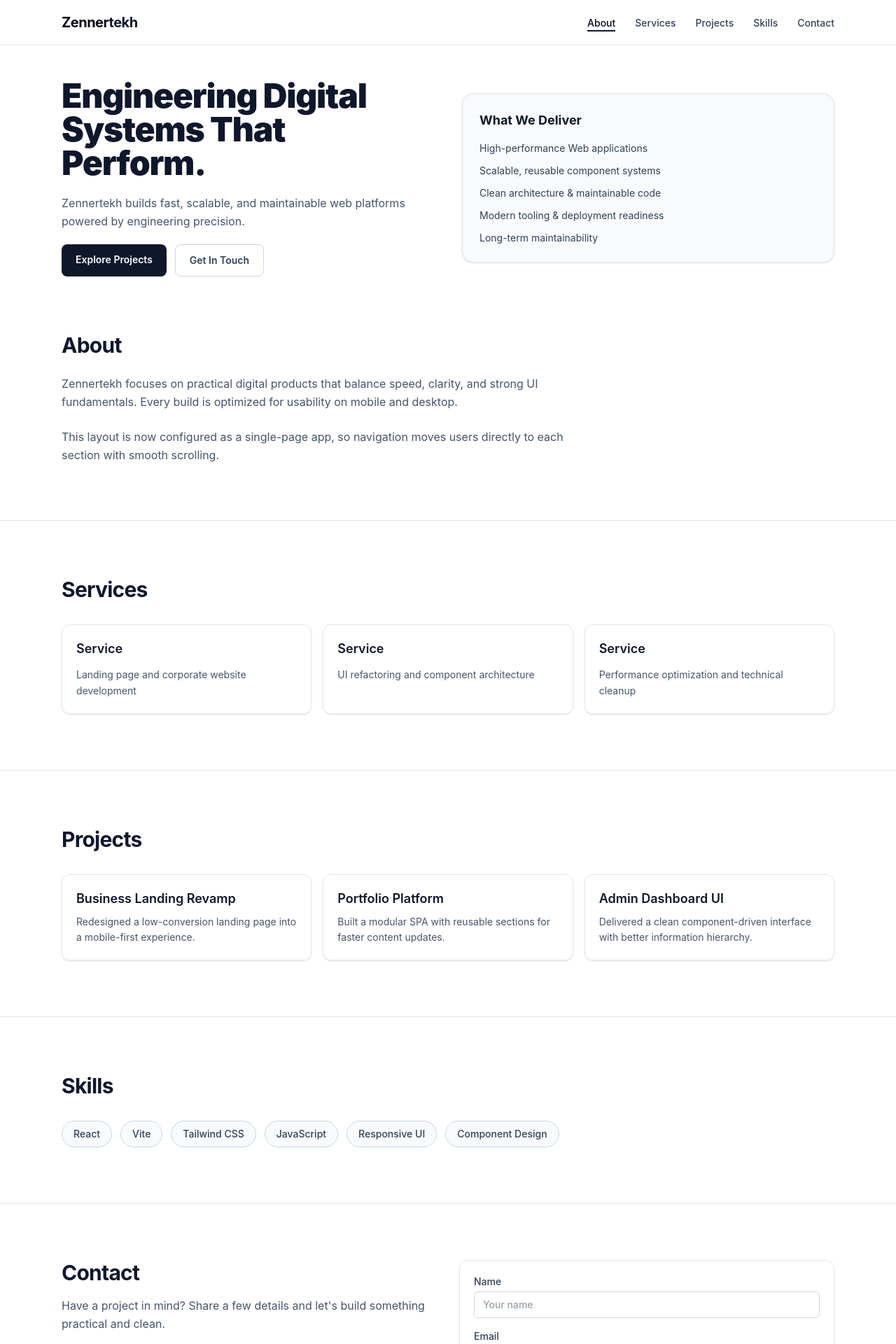
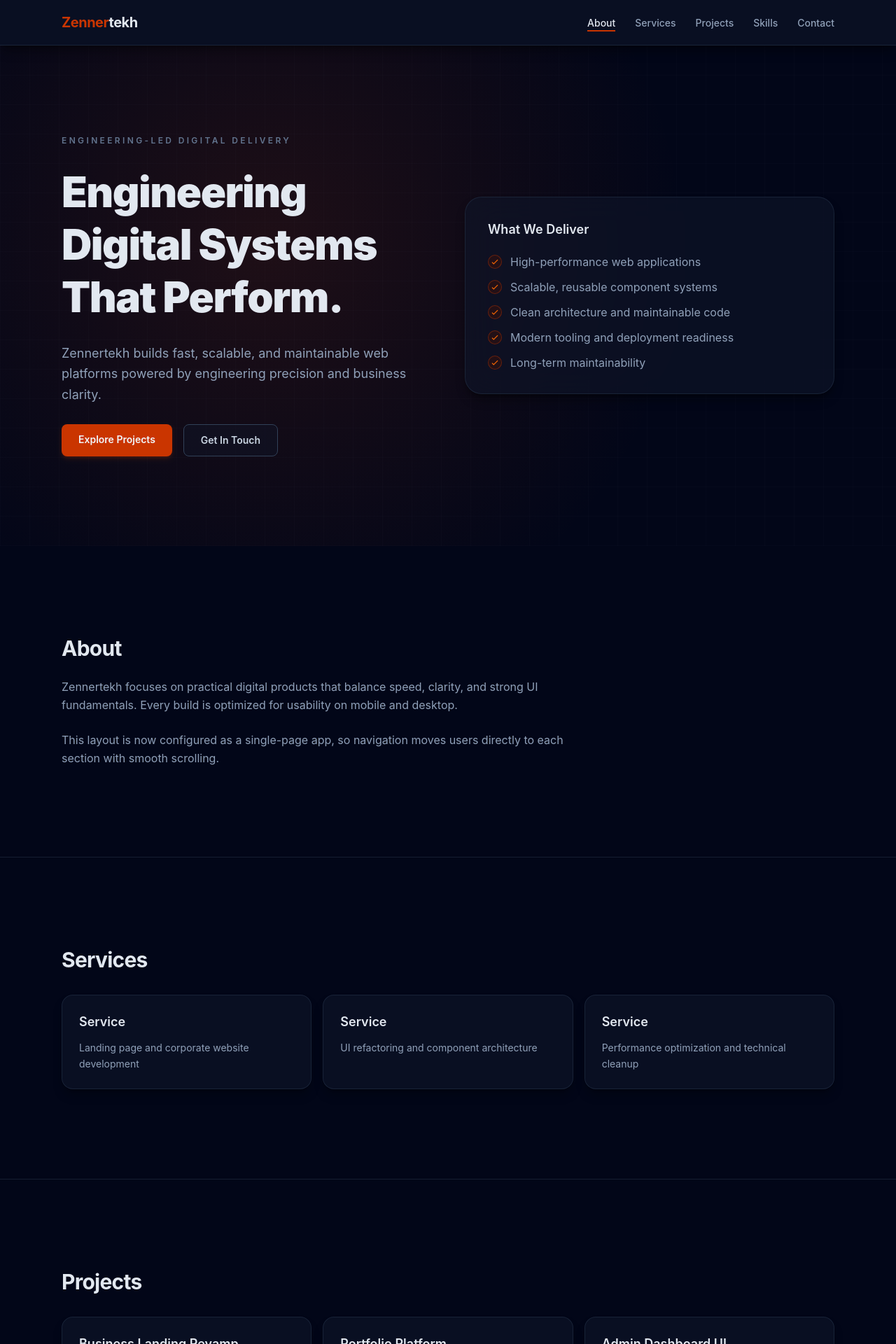
Before and after one commit to Zennertekh/zennertekh-website, a React (Vite) app: page / in a window 1280 px wide. Shown: the top 1920 px of the page at 70% size. Built offline with nearby package versions, Linux system fonts and the light colour scheme.

Commit message:
rethemed the systme to it =s inteded desihn er re building this shit brick by bit

```diff
--- a/src/App.jsx
+++ b/src/App.jsx
@@ -35,16 +35,14 @@ function App() {
   const { activeSectionId, visibleSections } = useSectionScrollState(sectionIds)
 
   return (
-    <div className="min-h-screen bg-white text-slate-900">
+    <div className="min-h-screen bg-slate-950 text-slate-200">
       <Navbar
         items={sections.map(({ id, label }) => ({ id, label }))}
         activeSectionId={activeSectionId}
       />
 
       <main>
-        <Container className="mt-12">
-          <Hero />
-        </Container>
+        <Hero />
 
         {sections.map(({ key, id, Component }, index) => {
           const isVisible = visibleSections[id] ?? false
@@ -54,13 +52,13 @@ function App() {
             <section
               key={key}
               id={id}
-              className="scroll-mt-24 border-b border-slate-200 py-20 last:border-b-0"
+              className="scroll-mt-24 border-b border-slate-800/70 py-32 last:border-b-0"
             >
               <Container
                 className={`transform-gpu transition-[opacity,transform,filter] duration-700 ease-out motion-reduce:transform-none motion-reduce:opacity-100 motion-reduce:transition-none ${
                   isVisible
                     ? "translate-y-0 opacity-100 blur-0"
-                    : "translate-y-12 opacity-0 blur-[2px]"
+                    : "translate-y-14 opacity-0 blur-[2px]"
                 }`}
                 style={{ transitionDelay }}
               >
--- a/src/components/layout/Hero.jsx
+++ b/src/components/layout/Hero.jsx
@@ -1,45 +1,81 @@
+import Container from "../ui/Container"
+
 function Hero() {
+  const offerings = [
+    "High-performance web applications",
+    "Scalable, reusable component systems",
+    "Clean architecture and maintainable code",
+    "Modern tooling and deployment readiness",
+    "Long-term maintainability",
+  ]
+
   return (
-    <span id="hero">
-    <div className="grid gap-10 md:grid-cols-2 md:items-center">
-      <div className="space-y-5">
-        {/* <p className="text-sm font-semibold uppercase tracking-[0.2em] text-slate-500">
-          100% Trust Score
-        </p> */}
-        <h1 className="text-4xl font-black tracking-tight text-slate-900 md:text-5xl">
+    <section id="hero" className="relative isolate overflow-hidden py-32">
+      <div className="pointer-events-none absolute inset-0 -z-20 bg-slate-950" />
+      <div
+        className="pointer-events-none absolute inset-0 -z-10"
+        style={{
+          background:
+            "radial-gradient(circle at 30% 40%, rgba(194, 65, 12, 0.15), transparent 60%)",
+        }}
+      />
+      <div className="pointer-events-none absolute inset-0 -z-10 opacity-30 [background-image:linear-gradient(rgba(148,163,184,0.08)_1px,transparent_1px),linear-gradient(90deg,rgba(148,163,184,0.08)_1px,transparent_1px)] [background-size:42px_42px]" />
+
+      <Container>
+        <div className="grid gap-12 lg:grid-cols-2 lg:items-center">
+          <div className="space-y-7">
+            <p className="text-xs font-semibold uppercase tracking-[0.28em] text-slate-500">
+              Engineering-Led Digital Delivery
+            </p>
+            <h1 className="max-w-2xl text-4xl font-black leading-tight tracking-tight text-slate-200 sm:text-5xl lg:text-6xl">
               Engineering Digital Systems That Perform.
             </h1>
-        <p className="max-w-xl text-base leading-relaxed text-slate-600">
-          Zennertekh builds fast, scalable, and maintainable web platforms powered by engineering precision.
+            <p className="max-w-2xl text-base leading-relaxed text-slate-400 sm:text-lg">
+              Zennertekh builds fast, scalable, and maintainable web platforms powered by
+              engineering precision and business clarity.
             </p>
-        <div className="flex flex-wrap gap-3">
+            <div className="flex flex-wrap gap-4">
               <a
                 href="#projects"
-            className="rounded-lg bg-slate-900 px-5 py-3 text-sm font-semibold text-white transition hover:bg-slate-700"
+                className="rounded-lg bg-orange-700 px-6 py-3 text-sm font-semibold text-slate-100 shadow-md shadow-orange-700/20 transition-colors hover:bg-orange-600"
               >
                 Explore Projects
               </a>
               <a
                 href="#contact"
-            className="rounded-lg border border-slate-300 px-5 py-3 text-sm font-semibold text-slate-700 transition hover:border-slate-400 hover:bg-slate-100"
+                className="rounded-lg border border-slate-700 bg-slate-900/40 px-6 py-3 text-sm font-semibold text-slate-300 transition-colors hover:bg-slate-800"
               >
                 Get In Touch
               </a>
             </div>
           </div>
 
-      <div className="rounded-2xl border border-slate-200 bg-slate-50 p-6 shadow-sm">
-        <h2 className="mb-4 text-lg font-bold text-slate-900">What We Deliver</h2>
-        <ul className="space-y-3 text-sm text-slate-700">
-          <li>High-performance Web applications</li>
-          <li>Scalable, reusable component systems</li>
-          <li>Clean architecture & maintainable code</li>
-          <li>Modern tooling & deployment readiness</li>
-          <li>Long-term maintainability</li>
+          <div className="rounded-3xl border border-slate-700/40 bg-slate-900/60 p-8 backdrop-blur-xl shadow-lg shadow-black/40 transition-all duration-300 hover:-translate-y-1 hover:bg-slate-900/80 hover:shadow-orange-600/10">
+            <h2 className="mb-5 text-lg font-semibold text-slate-200">What We Deliver</h2>
+            <ul className="space-y-3 text-sm text-slate-400 sm:text-base">
+              {offerings.map(item => (
+                <li key={item} className="flex items-start gap-3">
+                  <span className="mt-0.5 inline-flex h-5 w-5 flex-none items-center justify-center rounded-full border border-orange-700/40 bg-orange-950/40 text-orange-500">
+                    <svg
+                      xmlns="http://www.w3.org/2000/svg"
+                      viewBox="0 0 24 24"
+                      fill="none"
+                      stroke="currentColor"
+                      strokeWidth="2"
+                      className="h-3.5 w-3.5"
+                      aria-hidden="true"
+                    >
+                      <path d="m5 13 4 4L19 7" />
+                    </svg>
+                  </span>
+                  <span>{item}</span>
+                </li>
+              ))}
             </ul>
           </div>
         </div>
-    </span>
+      </Container>
+    </section>
   )
 }
 
--- a/src/components/layout/Navbar.jsx
+++ b/src/components/layout/Navbar.jsx
@@ -8,16 +8,16 @@ function Navbar({ items = [], activeSectionId = "" }) {
   const closeMenu = () => setIsMenuOpen(false)
 
   return (
-    <nav className="sticky top-0 z-50 border-b border-slate-200 bg-white/80 backdrop-blur-md">
+    <nav className="sticky top-0 z-50 border-b border-slate-700/40 bg-slate-900/60 backdrop-blur-xl shadow-lg shadow-black/40">
       <Container className="flex justify-between items-center h-16">
-        <a href="#hero" className="text-xl font-bold tracking-tight text-slate-900">
-          <span className="text-slate-950">Zenner</span>tekh
+        <a href="#hero" className="text-xl font-bold tracking-tight text-slate-200">
+          <span className="text-orange-700">Zenner</span>tekh
         </a>
 
         <button
           type="button"
           onClick={toggleMenu}
-          className="flex h-10 w-10 items-center justify-center rounded-lg border border-slate-300 text-slate-700 md:hidden"
+          className="flex h-10 w-10 items-center justify-center rounded-lg border border-slate-700 bg-slate-900/40 text-slate-300 transition-colors hover:bg-slate-800 md:hidden"
           aria-label="Toggle navigation menu"
           aria-expanded={isMenuOpen}
           aria-controls="mobile-navigation"
@@ -40,10 +40,10 @@ function Navbar({ items = [], activeSectionId = "" }) {
             <li key={item.id}>
               <a
                 href={`#${item.id}`}
-                className={`relative pb-1 text-sm font-medium transition-colors duration-300 after:absolute after:bottom-0 after:left-0 after:h-0.5 after:w-full after:origin-left after:bg-slate-900 after:transition-transform after:duration-300 ${
+                className={`relative pb-1 text-sm font-medium transition-colors duration-300 after:absolute after:bottom-0 after:left-0 after:h-0.5 after:w-full after:origin-left after:bg-orange-700 after:transition-transform after:duration-300 ${
                   activeSectionId === item.id
-                    ? "text-slate-950 after:scale-x-100"
-                    : "text-slate-700 hover:text-slate-950 after:scale-x-0"
+                    ? "text-slate-200 after:scale-x-100"
+                    : "text-slate-400 hover:text-slate-200 after:scale-x-0"
                 }`}
               >
                 {item.label}
@@ -55,7 +55,7 @@ function Navbar({ items = [], activeSectionId = "" }) {
 
       <div
         id="mobile-navigation"
-        className={`overflow-hidden border-t border-slate-200 transition-all duration-200 md:hidden ${
+        className={`overflow-hidden border-t border-slate-700/50 transition-all duration-200 md:hidden ${
           isMenuOpen ? "max-h-80 opacity-100" : "max-h-0 opacity-0"
         }`}
       >
@@ -68,8 +68,8 @@ function Navbar({ items = [], activeSectionId = "" }) {
                   onClick={closeMenu}
                   className={`block rounded-md px-3 py-2 text-sm font-medium transition-colors ${
                     activeSectionId === item.id
-                      ? "bg-slate-100 text-slate-950"
-                      : "text-slate-700 hover:bg-slate-100 hover:text-slate-950"
+                      ? "bg-slate-800 text-slate-200"
+                      : "text-slate-400 hover:bg-slate-800 hover:text-slate-200"
                   }`}
                 >
                   {item.label}
--- a/src/index.css
+++ b/src/index.css
@@ -1,4 +1,19 @@
 @import "tailwindcss";
+
+:root {
+  color-scheme: dark;
+  --bg-primary: #020617;
+  --bg-surface: #0f172a;
+  --bg-elevated: #111827;
+  --text-primary: #e2e8f0;
+  --text-secondary: #94a3b8;
+  --text-muted: #64748b;
+  --accent-primary: #c2410c;
+  --accent-hover: #ea580c;
+  --accent-deep: #9a3412;
+  --glow-orange: rgba(194, 65, 12, 0.15);
+  --glass-border: rgba(148, 163, 184, 0.08);
+}
 
 html {
   scroll-behavior: smooth;
@@ -7,4 +22,10 @@ html {
 body {
   font-family: "Inter", sans-serif;
   margin: 0;
+  background-color: var(--bg-primary);
+  color: var(--text-primary);
 }
+
+#root {
+  min-height: 100vh;
+}
--- a/src/sections/About.jsx
+++ b/src/sections/About.jsx
@@ -1,12 +1,12 @@
 function About() {
   return (
     <div className="space-y-6">
-      <h2 className="text-3xl font-bold tracking-tight text-slate-900">About</h2>
-      <p className="max-w-3xl text-base leading-relaxed text-slate-600">
+      <h2 className="text-3xl font-bold tracking-tight text-slate-200">About</h2>
+      <p className="max-w-3xl text-base leading-relaxed text-slate-400">
         Zennertekh focuses on practical digital products that balance speed, clarity, and strong UI
         fundamentals. Every build is optimized for usability on mobile and desktop.
       </p>
-      <p className="max-w-3xl text-base leading-relaxed text-slate-600">
+      <p className="max-w-3xl text-base leading-relaxed text-slate-400">
         This layout is now configured as a single-page app, so navigation moves users directly to
         each section with smooth scrolling.
       </p>
--- a/src/sections/Contact.jsx
+++ b/src/sections/Contact.jsx
@@ -1,89 +1,94 @@
-import { useState } from "react";
-
-
+import { useState } from "react"
 
 function Contact() {
-  const [formData, setFormData] = useState({ name: '', email: '', message: '' });
-  const [status, setStatus] = useState('');
+  const [formData, setFormData] = useState({ name: "", email: "", message: "" })
+  const [status, setStatus] = useState("")
 
-  const handleSubmit = async (e) => {
-    e.preventDefault(); // Prevents page reload
-    setStatus('Sending...');
+  const handleSubmit = async event => {
+    event.preventDefault()
+    setStatus("Sending...")
 
     try {
       const response = await fetch(import.meta.env.VITE_API_URL, {
-        method: 'POST',
-        headers: { 'Content-Type': 'application/json' },
+        method: "POST",
+        headers: { "Content-Type": "application/json" },
         body: JSON.stringify(formData),
-      });
-
-
-
+      })
 
       if (response.ok) {
-        setStatus('Message sent successfully!');
-        setFormData({ name: '', email: '', message: '' }); // Clear the form
+        setStatus("Message sent successfully.")
+        setFormData({ name: "", email: "", message: "" })
       } else {
-        setStatus('Failed to send message.');
+        setStatus("Failed to send message.")
       }
-    } catch (error) {
-      setStatus('Error connecting to the server.');
+    } catch {
+      setStatus("Error connecting to the server.")
     }
-  };
+  }
+
+  const setField = (name, value) => setFormData(previous => ({ ...previous, [name]: value }))
 
   return (
     <div className="grid gap-8 md:grid-cols-2">
       <div className="space-y-4">
-        <h2 className="text-3xl font-bold tracking-tight text-slate-900">Contact</h2>
-        <p className="text-base leading-relaxed text-slate-600">
-          Have a project in mind? Share a few details and let&apos;s build something practical and clean.
+        <h2 className="text-3xl font-bold tracking-tight text-slate-200">Contact</h2>
+        <p className="text-base leading-relaxed text-slate-400">
+          Have a project in mind? Share a few details and let&apos;s build something practical,
+          stable, and clean.
         </p>
-        {/* Status Message Display */}
         {status && (
-          <p className={`text-sm font-semibold ${status.includes('Error') || status.includes('Failed') ? 'text-red-500' : 'text-blue-600'}`}>
+          <p
+            className={`text-sm font-semibold ${
+              status.includes("Error") || status.includes("Failed")
+                ? "text-rose-400"
+                : "text-orange-400"
+            }`}
+          >
             {status}
           </p>
         )}
       </div>
 
-      {/* 1. Added onSubmit handler */}
-      <form onSubmit={handleSubmit} className="space-y-4 rounded-xl border border-slate-200 p-5 shadow-sm">
-        <label className="block text-sm font-medium text-slate-700">
+      <form
+        onSubmit={handleSubmit}
+        className="space-y-4 rounded-2xl border border-slate-700/40 bg-slate-900/60 p-6 backdrop-blur-sm shadow-lg shadow-black/30"
+      >
+        <label className="block text-sm font-medium text-slate-300">
           Name
           <input
             type="text"
             required
-            value={formData.name} // 2. Linked to state
-            onChange={(e) => setFormData({ ...formData, name: e.target.value })} // 3. Updates state
-            className="mt-1 block w-full rounded-md border border-slate-300 px-3 py-2 text-sm outline-none ring-0 focus:border-slate-500"
+            value={formData.name}
+            onChange={event => setField("name", event.target.value)}
+            className="mt-1 block w-full rounded-md border border-slate-700 bg-slate-950/60 px-3 py-2 text-sm text-slate-200 outline-none ring-0 placeholder:text-slate-500 focus:border-orange-700"
             placeholder="Your name"
           />
         </label>
-        <label className="block text-sm font-medium text-slate-700">
+        <label className="block text-sm font-medium text-slate-300">
           Email
           <input
             type="email"
             required
             value={formData.email}
-            onChange={(e) => setFormData({ ...formData, email: e.target.value })}
-            className="mt-1 block w-full rounded-md border border-slate-300 px-3 py-2 text-sm outline-none ring-0 focus:border-slate-500"
+            onChange={event => setField("email", event.target.value)}
+            className="mt-1 block w-full rounded-md border border-slate-700 bg-slate-950/60 px-3 py-2 text-sm text-slate-200 outline-none ring-0 placeholder:text-slate-500 focus:border-orange-700"
             placeholder="your@email.com"
           />
         </label>
-        <label className="block text-sm font-medium text-slate-700">
+        <label className="block text-sm font-medium text-slate-300">
           Message
           <textarea
             rows="4"
             required
             value={formData.message}
-            onChange={(e) => setFormData({ ...formData, message: e.target.value })}
-            className="mt-1 block w-full rounded-md border border-slate-300 px-3 py-2 text-sm outline-none ring-0 focus:border-slate-500"
+            onChange={event => setField("message", event.target.value)}
+            className="mt-1 block w-full rounded-md border border-slate-700 bg-slate-950/60 px-3 py-2 text-sm text-slate-200 outline-none ring-0 placeholder:text-slate-500 focus:border-orange-700"
             placeholder="Tell us about your project"
           />
         </label>
         <button
-          type="submit" // 4. Changed to "submit" to trigger onSubmit
-          className="w-full rounded-lg bg-slate-900 px-5 py-3 text-sm font-semibold text-white transition hover:bg-slate-700"
+          type="submit"
+          className="w-full rounded-lg bg-orange-700 px-5 py-3 text-sm font-semibold text-slate-100 shadow-md shadow-orange-700/20 transition-colors hover:bg-orange-600"
         >
           Send Message
         </button>
@@ -92,4 +97,4 @@ function Contact() {
   )
 }
 
-export default Contact;
+export default Contact
--- a/src/sections/Projects.jsx
+++ b/src/sections/Projects.jsx
@@ -16,13 +16,16 @@ const projects = [
 function Projects() {
   return (
     <div className="space-y-8">
-      <h2 className="text-3xl font-bold tracking-tight text-slate-900">Projects</h2>
+      <h2 className="text-3xl font-bold tracking-tight text-slate-200">Projects</h2>
 
       <div className="grid gap-4 md:grid-cols-3">
         {projects.map(project => (
-          <article key={project.name} className="rounded-xl border border-slate-200 p-5 shadow-sm">
-            <h3 className="mb-2 text-lg font-semibold text-slate-900">{project.name}</h3>
-            <p className="text-sm leading-relaxed text-slate-600">{project.summary}</p>
+          <article
+            key={project.name}
+            className="rounded-2xl border border-slate-700/40 bg-slate-900/60 p-6 backdrop-blur-sm shadow-lg shadow-black/30 transition-all duration-300 hover:-translate-y-1 hover:bg-slate-900/80 hover:shadow-orange-600/10"
+          >
+            <h3 className="mb-2 text-lg font-semibold text-slate-200">{project.name}</h3>
+            <p className="text-sm leading-relaxed text-slate-400">{project.summary}</p>
           </article>
         ))}
       </div>
--- a/src/sections/Services.jsx
+++ b/src/sections/Services.jsx
@@ -7,13 +7,16 @@ const services = [
 function Services() {
   return (
     <div className="space-y-8">
-      <h2 className="text-3xl font-bold tracking-tight text-slate-900">Services</h2>
+      <h2 className="text-3xl font-bold tracking-tight text-slate-200">Services</h2>
 
       <div className="grid gap-4 md:grid-cols-3">
         {services.map(service => (
-          <article key={service} className="rounded-xl border border-slate-200 p-5 shadow-sm">
-            <h3 className="mb-3 text-lg font-semibold text-slate-900">Service</h3>
-            <p className="text-sm leading-relaxed text-slate-600">{service}</p>
+          <article
+            key={service}
+            className="rounded-2xl border border-slate-700/40 bg-slate-900/60 p-6 backdrop-blur-sm shadow-lg shadow-black/30 transition-all duration-300 hover:-translate-y-1 hover:bg-slate-900/80 hover:shadow-orange-600/10"
+          >
+            <h3 className="mb-3 text-lg font-semibold text-slate-200">Service</h3>
+            <p className="text-sm leading-relaxed text-slate-400">{service}</p>
           </article>
         ))}
       </div>
--- a/src/sections/Skills.jsx
+++ b/src/sections/Skills.jsx
@@ -10,13 +10,13 @@ const skills = [
 function Skills() {
   return (
     <div className="space-y-8">
-      <h2 className="text-3xl font-bold tracking-tight text-slate-900">Skills</h2>
+      <h2 className="text-3xl font-bold tracking-tight text-slate-200">Skills</h2>
 
       <div className="flex flex-wrap gap-3">
         {skills.map(skill => (
           <span
             key={skill}
-            className="rounded-full border border-slate-300 bg-slate-50 px-4 py-2 text-sm font-medium text-slate-700"
+            className="rounded-full border border-slate-700 bg-slate-900/50 px-4 py-2 text-sm font-medium text-slate-300 transition-colors hover:bg-slate-800"
           >
             {skill}
           </span>
```
Lines whose indentation alone changed are shown as unchanged.
